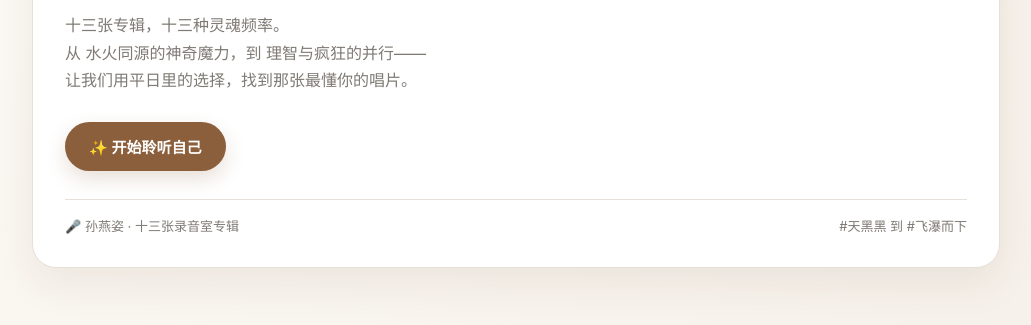
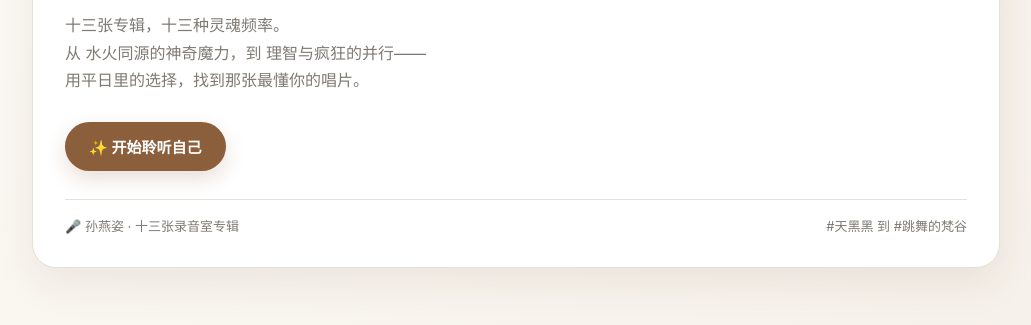
Before and after one commit to StefGuan/sunyanzi_test, a plain HTML site: page index.html in a window 1280 px wide. Shown: the part 241-566 px from the top of the page, without its empty margins (124-1155 px from the left). Drawn offline with Linux system fonts and the light colour scheme.

Commit message:
Update index.html

```diff
--- a/index.html
+++ b/index.html
@@ -506,14 +506,14 @@
         <div class="sub">
           十三张专辑，十三种灵魂频率。<br>
           从 水火同源的神奇魔力，到 理智与疯狂的并行——<br>
-          让我们用平日里的选择，找到那张最懂你的唱片。
+          用平日里的选择，找到那张最懂你的唱片。
         </div>
         <div class="hero-actions">
           <button id="startBtn" class="btn-primary">✨ 开始聆听自己</button>
         </div>
         <div style="margin-top: 28px; font-size: 13px; color: var(--muted); border-top: 1px solid var(--line); padding-top: 16px; display: flex; justify-content: space-between;">
           <span>🎤 孙燕姿 · 十三张录音室专辑</span>
-          <span>#天黑黑 到 #飞瀑而下</span>
+          <span>#天黑黑 到 #跳舞的梵谷</span>
         </div>
       </div>
     </section>
```
